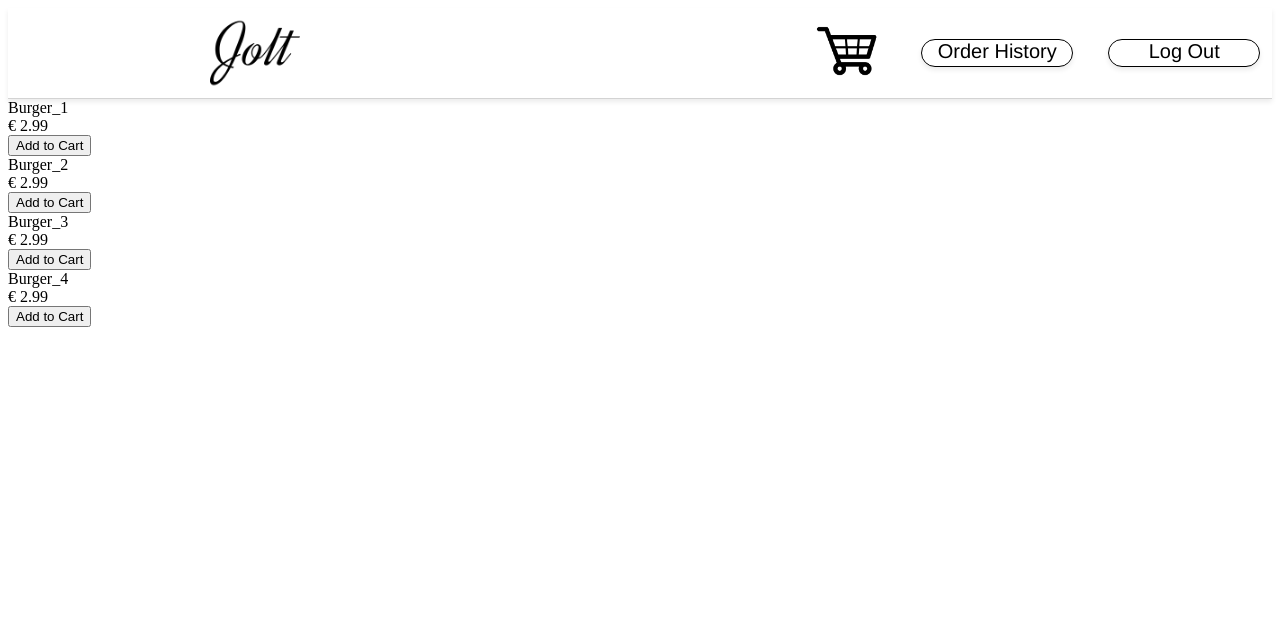
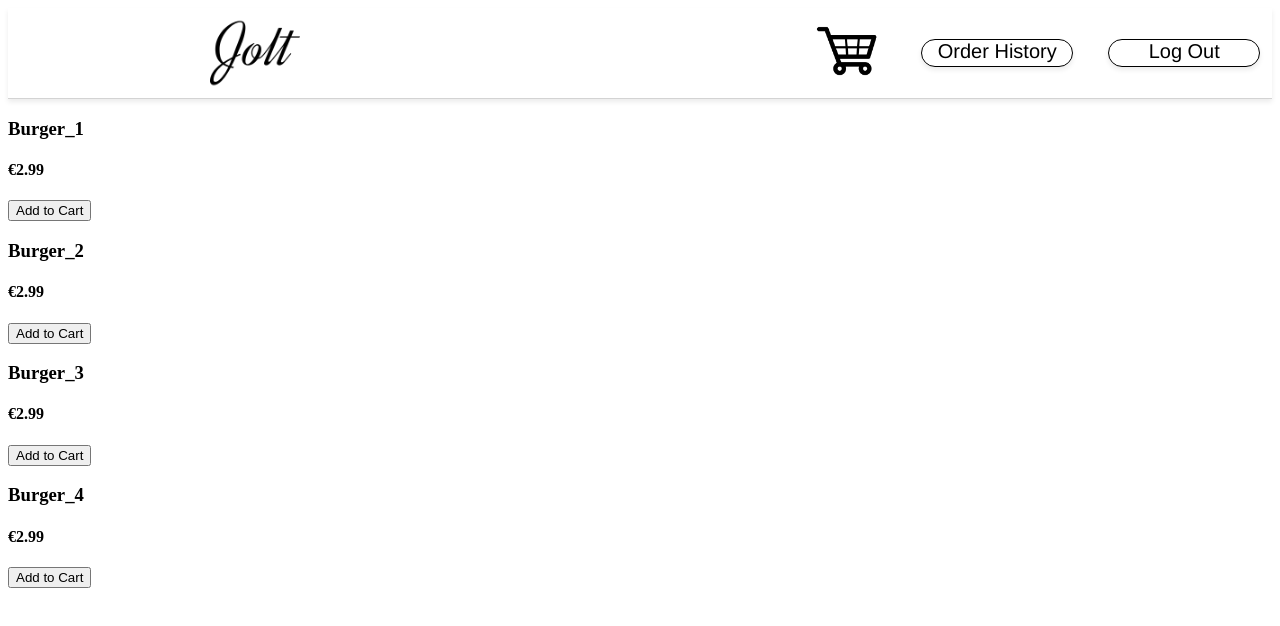
Before and after one commit to OAMK-Advanced-Web-Application-Project/AWA_FoodProject, a React (Create React App) app in the folder client/: page /testRestaurantPage in a window 1280 px wide. Shown: the top 626 px of the page. Built offline with nearby package versions, Linux system fonts and the light colour scheme.

Commit message:
shopping cart changes

```diff
--- a/client/src/components/shoppingCart/Cart.js
+++ b/client/src/components/shoppingCart/Cart.js
@@ -2,7 +2,7 @@ import React from 'react'
 
 export default function Cart({cart, setCart}) {
     const getTotalSum = () =>{
-        return cart.reduce((sum, {price, quantity}) => sum + price *quantity, 0);
+        return cart.reduce((sum, {price, quantity}) => sum + price * quantity, 0);
     }
 
     const removeFromCart = (productToRemove) =>{
@@ -29,11 +29,11 @@ export default function Cart({cart, setCart}) {
             <div>
                 {cart.map((product, id) => (
                     <div key={id}>
-                        <div>{product.name}</div>
-                        <div>€ {product.cost}</div>
-                        <input value={product.quantity} onChange={(e) =>
-                        setQuantity(product, parseInt(e.target.value))}/>
-                        <button onClick={() => removeFromCart(product)}>Remove</button>
+                    <h3>{product.name}</h3>
+                    <h4>€{product.price}</h4>
+                        {/*<input value={product.quantity} onChange={(e) =>
+                        setQuantity(product, parseInt(e.target.value))}/>*/}
+                    <button onClick={() => removeFromCart(product)}>Remove</button>
                     </div>
                 ))}
             </div>
--- a/client/src/components/shoppingCart/Product.js
+++ b/client/src/components/shoppingCart/Product.js
@@ -2,21 +2,6 @@ import React from 'react'
 
 export default function Product(props, {setCart, cart}) {
 
-    const addToCart = (props) =>{
-        let itemInCart = cart.find((item) => props.id === item.id);
-        let newCart = [...cart];
-
-        if(itemInCart){
-            itemInCart.quantity++;
-        }else{
-            itemInCart ={
-                ...props,
-                quantity: 1,
-            }
-            newCart.push(itemInCart);
-        }
-        setCart(newCart)
-    }
 
     return (
         <div>
--- a/client/src/components/shoppingCart/Products.js
+++ b/client/src/components/shoppingCart/Products.js
@@ -1,33 +1,37 @@
-import React from "react";
-import Product from './Product';
-import Placeholderdata from './placeholderData.json';
+import React, {useState} from "react";
 
-const ProductsView = (props)=>{
+import Placeholderdata from './placeholderData.json'
 
-    return(
+
+export default function Products({setCart, cart}) {
+    const [products] = useState(Placeholderdata.menuItems)
+
+
+    const addToCart = (props) =>{
+        let itemInCart = cart.find((item) => props.id === item.id);
+        let newCart = [...cart];
+
+        if(itemInCart){
+            itemInCart.quantity++;
+        }else{
+            itemInCart ={
+                ...props,
+                quantity: 1,
+            }
+            newCart.push(itemInCart);
+        }
+        setCart(newCart)
+    }
+
+    return (
         <div>
-            {props.products.map(products =>
-            <Product key={products.id} {...products}/>)}
+            {products.map((product, id) =>(
+                <div key={id}>
+                    <h3>{product.name}</h3>
+                    <h4>€{product.price}</h4>
+                    <button onClick={() => addToCart(product)}>Add to Cart</button>
+                </div>
+            ))}
         </div>
     )
 }
-
-class Products extends React.Component{
-    constructor(props) {
-        super(props);
-        this.state = {
-            products: Placeholderdata.menuItems
-        }
-    }
-
-
-    render(){
-        return(
-            <div>
-                <ProductsView products={this.state.products}/>
-            </div>
-        )
-    }
-}
-
-export default Products;
--- a/client/src/components/shoppingCart/TestCartPage.js
+++ b/client/src/components/shoppingCart/TestCartPage.js
@@ -1,8 +1,15 @@
 import React, {useState} from 'react'
+import { useEffect } from "react";
 import Cart from './Cart'
 
+const cartFromLocalStorage = JSON.parse(localStorage.getItem('cart') || '[]')
+
 export default function TestCartPage() {
-    const [cart, setCart] = useState([]);
+    const [cart, setCart] = useState(cartFromLocalStorage);
+
+    useEffect(() => {
+        localStorage.setItem('cart', JSON.stringify(cart));
+      }, [cart])
 
     return (
         <div>
--- a/client/src/components/shoppingCart/TestRestaurantPage.js
+++ b/client/src/components/shoppingCart/TestRestaurantPage.js
@@ -1,13 +1,22 @@
-import React from 'react';
+import React, {useState} from 'react'
+import { useEffect } from "react";
 import Products from './Products';
 
+const cartFromLocalStorage = JSON.parse(localStorage.getItem('cart') || '[]')
 
 export default function TestRestaurantPage() {
+    const [cart, setCart] = useState(cartFromLocalStorage);
 
+  useEffect(() => {
+    localStorage.setItem('cart', JSON.stringify(cart));
+  }, [cart])
 
     return (
         <div>
-            <Products/>
+            <Products
+            cart={cart}
+            setCart={setCart}
+            />
         </div>
     )
 }
```
Also changed, not shown: client/src/components/navbar/NavbarNoSearch.js (+2 -6 lines).
